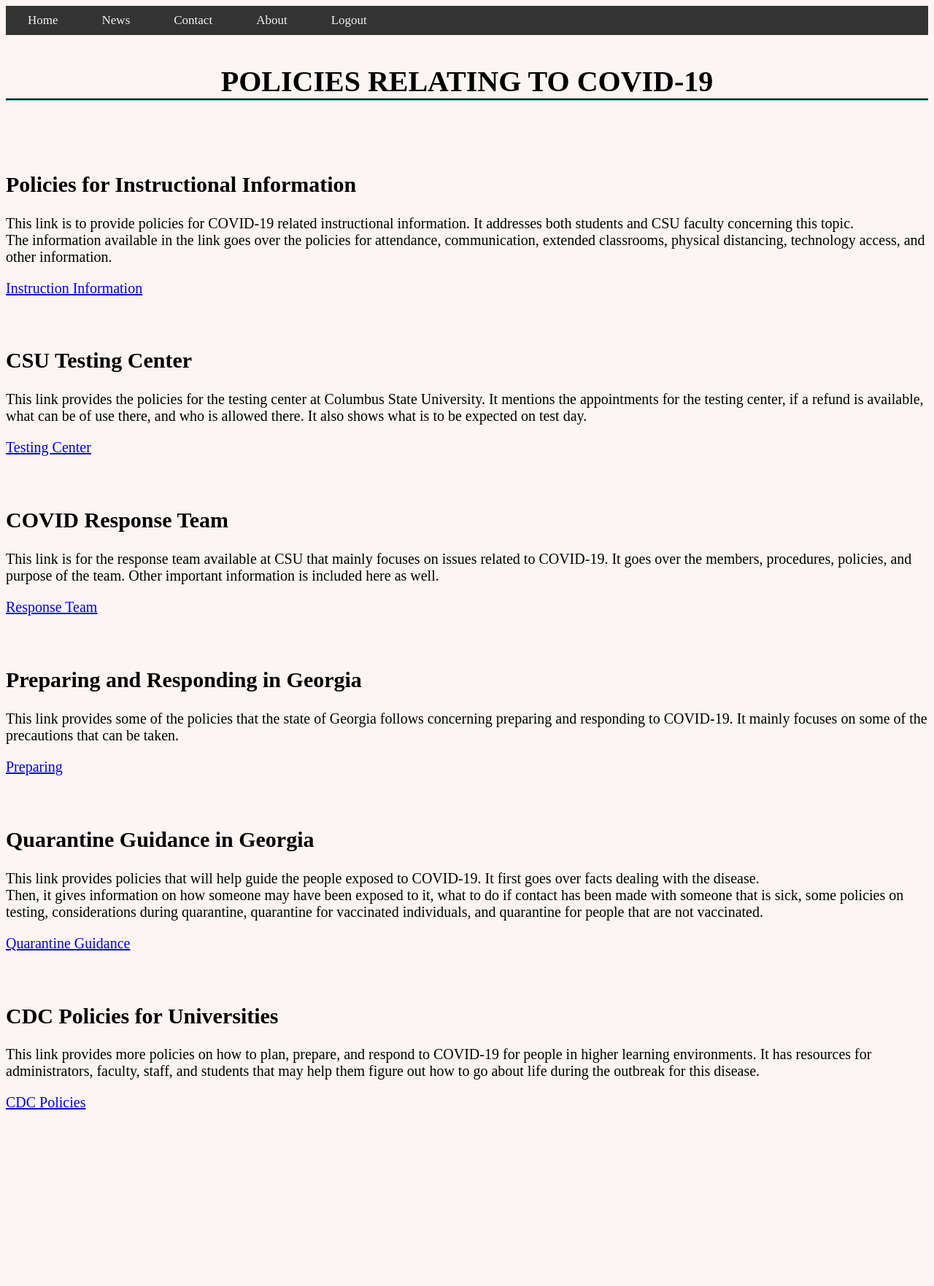
After one commit to looloo223/SEproject, a Django app: page /policies/ in a window 1280 px wide. The commit adds this page. Shown: the top 1763 px of the page at 73% size. Run offline with Django 3.2, Linux system fonts and the light colour scheme; a user stored in the database is signed in.

Commit message:
created policies page

```diff
--- a/seproject/app/templates/app/index.html
+++ b/seproject/app/templates/app/index.html
@@ -22,7 +22,7 @@
 
 				<button onclick="location.href='/health'" class="button button1">
 					Health</button>
-				<button onclick="location.href='location.com'" class="button button1">
+				<button onclick="location.href='/policies'" class="button button1">
 					Policies</button>
 				<button onclick="location.href='/operation'" class="button button1">
 					Operations</button>
--- /dev/null
+++ b/seproject/app/templates/app/policies.html
@@ -0,0 +1,60 @@
+{% extends "app/base.html" %}
+{% load static %}
+<!DOCTYPE html>
+<html>
+
+    {% block content %}
+
+    <body>
+
+        <h1>Policies Relating To COVID-19</h1>
+
+        <div><!--Instructional Information-->
+            <br><br><h2>Policies for Instructional Information</h2>
+
+            <p>This link is to provide policies for COVID-19 related instructional information. It addresses both students and CSU faculty concerning this topic.
+            <br>The information available in the link goes over the policies for attendance, communication, extended classrooms, physical distancing, technology access, and other information.</p>
+            <a href="https://aa.columbusstate.edu/covid-19-information/">Instruction Information</a>
+        </div>
+
+        <div><!--Testing Center-->
+            <br><br><h2>CSU Testing Center</h2>
+
+            <p>This link provides the policies for the testing center at Columbus State University. It mentions the appointments for the testing center, if a refund is available, what can be of use there, and who is allowed there. It also shows what is to be expected on test day.</p>
+            <a href="https://testing.columbusstate.edu/policies.php">Testing Center</a>
+        </div>
+
+        <div><!--Response Team-->
+            <br><br><h2>COVID Response Team</h2>
+
+            <p>This link is for the response team available at CSU that mainly focuses on issues related to COVID-19. It goes over the members, procedures, policies, and purpose of the team. Other important information is included here as well.</p>
+            <a href="https://columbusstate.edu/covid/covid-19-response-team.php">Response Team</a>
+        </div>
+
+        <div><!--Prepare and Respond-->
+            <br><br><h2>Preparing and Responding in Georgia</h2>
+
+            <p>This link provides some of the policies that the state of Georgia follows concerning preparing and responding to COVID-19. It mainly focuses on some of the precautions that can be taken.</p>
+            <a href="https://dph.georgia.gov/preparing-and-responding-covid-19">Preparing</a>
+        </div>
+
+        <div><!--Quarantine Guidance-->
+            <br><br><h2>Quarantine Guidance in Georgia</h2>
+
+            <p>This link provides policies that will help guide the people exposed to COVID-19. It first goes over facts dealing with the disease.
+            <br>Then, it gives information on how someone may have been exposed to it, what to do if contact has been made with someone that is sick, some policies on testing, considerations during quarantine, quarantine for vaccinated individuals, and quarantine for people that are not vaccinated.</p>
+            <a href="https://www.georgiainsights.com/uploads/1/2/2/2/122221993/covid-19_contact_guidance.pdf">Quarantine Guidance</a>
+        </div>
+
+        <div><!--CDC Policies-->
+            <br><br><h2>CDC Policies for Universities</h2>
+
+            <p>This link provides more policies on how to plan, prepare, and respond to COVID-19 for people in higher learning environments. It has resources for administrators, faculty, staff, and students that may help them figure out how to go about life during the outbreak for this disease.</p>
+            <a href="https://www.cdc.gov/coronavirus/2019-ncov/community/colleges-universities/index.html">CDC Policies</a>
+        </div>
+
+    </body>
+
+    {% endblock %}
+
+</html>
--- a/seproject/app/views.py
+++ b/seproject/app/views.py
@@ -17,6 +17,9 @@ def contact(request):
 
 def operation(request):
     return render(request, 'app/operation.html')
+
+def policies(request):
+    return render(request, 'app/policies.html')
 
 def register(request):
     form = UserCreationForm()                                           # Use CreateUserForm() for email entry as well
--- a/seproject/seproject/urls.py
+++ b/seproject/seproject/urls.py
@@ -25,6 +25,7 @@ urlpatterns = [
     path('health/', health),
     path('contact/', contact),
     path('operation/', operation, name='operation'),
+    path('policies/', policies),
     path('register/', register),
     path('login/', loginPage),
     path('accounts/', include('django.contrib.auth.urls')),
```
